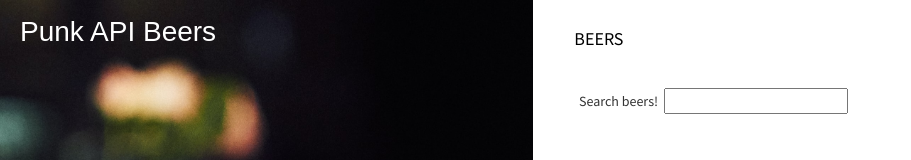
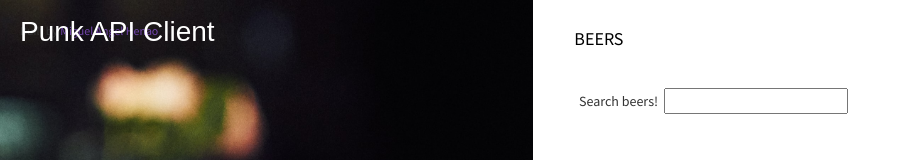
Before and after one commit to mhdelta/beer-catalog, an Angular app: page / in a window 1280 px wide. Shown: the top 160 px of the page, without its empty margins (0-911 px from the left). Built offline with nearby package versions, Linux system fonts and the light colour scheme; a web font is replaced by a local one.

Commit message:
add my name to index

```diff
--- a/src/app/app.component.html
+++ b/src/app/app.component.html
@@ -15,7 +15,7 @@
           <div class="ticket-name">
             {{item.name}}
             <span><small><b>First brewed: </b></small> {{item.first_brewed}}<br></span>
-            <span><small><b>abv: </b></small> {{item.abv}}<br></span>
+            <span><small><b>abv: </b></small> {{item.abv}}%<br></span>
             <span><small><b>ebc: </b></small> {{item.ebc}}<br></span>
           </div>
         </div>
--- a/src/index.html
+++ b/src/index.html
@@ -39,7 +39,8 @@ Created by pixpalette.com - online design magazine -->
       <div class="col-sm-5 left-wrapper">
         <div class="event-banner-wrapper">
           <div class="logo">
-            <h1>Punk API Beers</h1>
+            <h1>Punk API Client</h1>
+            <small>Built by <a href="github.com/mhdelta">Miguel Angel Henao</a></small>
           </div>
 
           <h2>
```
Also changed, not shown: firebase.json (added), 1 other file (tests, documents, lock files or other folders).
